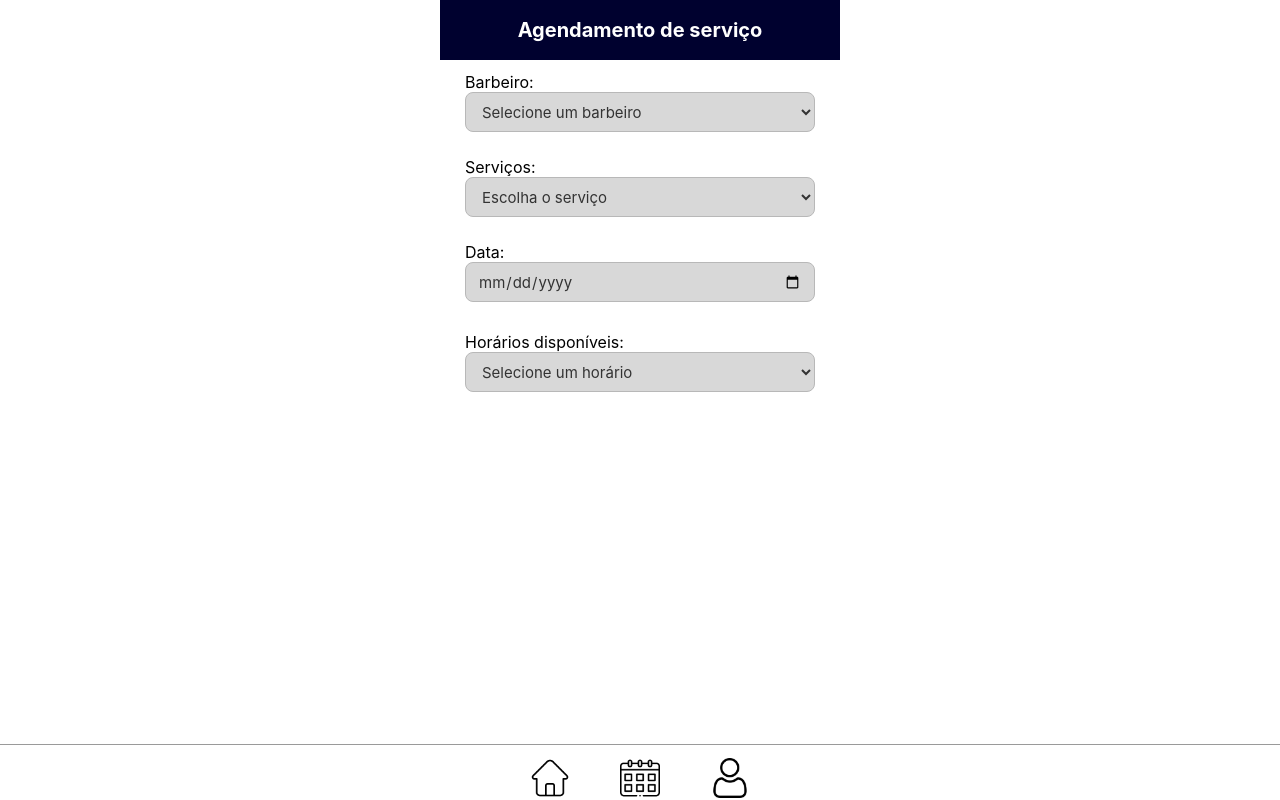
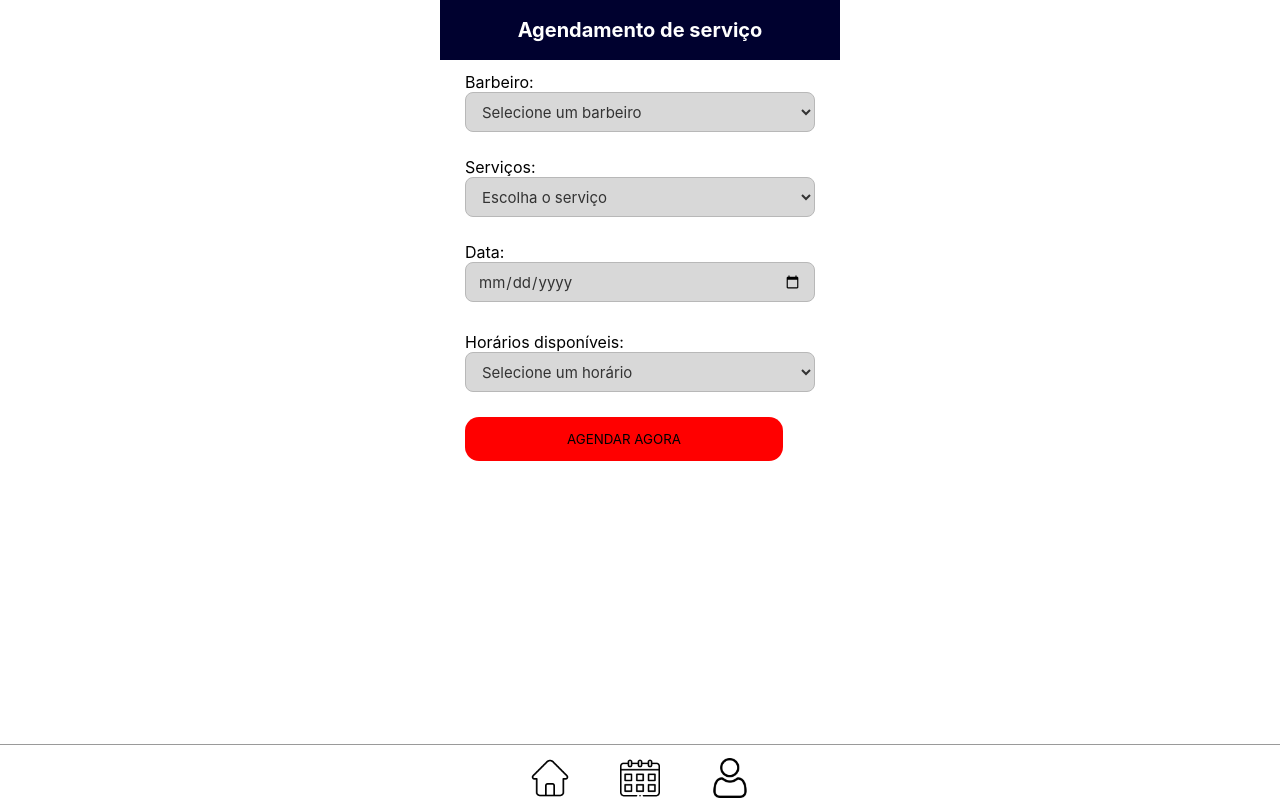
Before and after one commit to luisfelipeandrade19/barber-appointment-website, a React (Vite) app in the folder frontend/: page /agendar in a window 1280 px wide. Built offline with nearby package versions, Linux system fonts and the light colour scheme; no server answers.

Commit message:
fix: Button appointment

```diff
--- a/frontend/src/screens/agendar/agendar.tsx
+++ b/frontend/src/screens/agendar/agendar.tsx
@@ -46,6 +46,9 @@ function Agendar(){
               <option value="12:00">12:00</option>
             </select>
           </div>
+          <div className="button-app">
+              <button className="appointment-page-btn" id="btn-appoint">AGENDAR AGORA</button>
+          </div>
         </div>
 
       </div>
```
